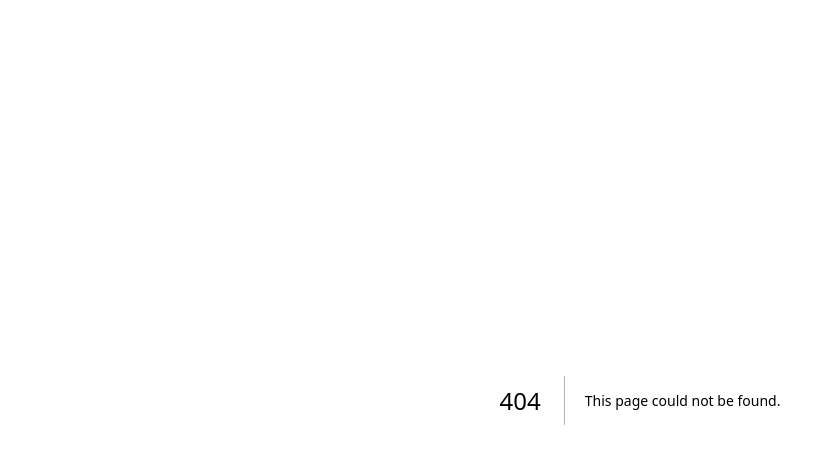
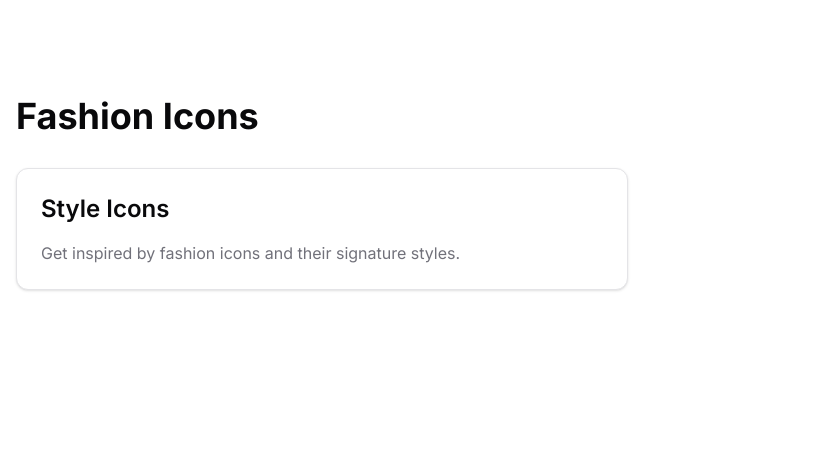
Before and after one commit to magnolia-AI/nitsara-hemsida-nten2, a Next.js app: page /fashion/icons in a window 1280 px wide. Before the commit this address had no page. Shown: the top 464 px of the page, without its empty margins (0-827 px from the left). Built offline with nearby package versions, Linux system fonts and the light colour scheme.

Commit message:
Update 5 files

```diff
--- /dev/null
+++ b/app/fashion/icons/page.tsx
@@ -0,0 +1,16 @@
+import { Card, CardContent } from "@/components/ui/card"
+export default function IconsPage() {
+  return (
+    <div className="container mx-auto px-4 pt-24">
+      <h1 className="text-4xl font-bold mb-8">Fashion Icons</h1>
+      <div className="grid md:grid-cols-2 gap-6">
+        <Card>
+          <CardContent className="pt-6">
+            <h2 className="text-2xl font-semibold mb-4">Style Icons</h2>
+            <p className="text-muted-foreground">Get inspired by fashion icons and their signature styles.</p>
+          </CardContent>
+        </Card>
+      </div>
+    </div>
+  )
+}
```
